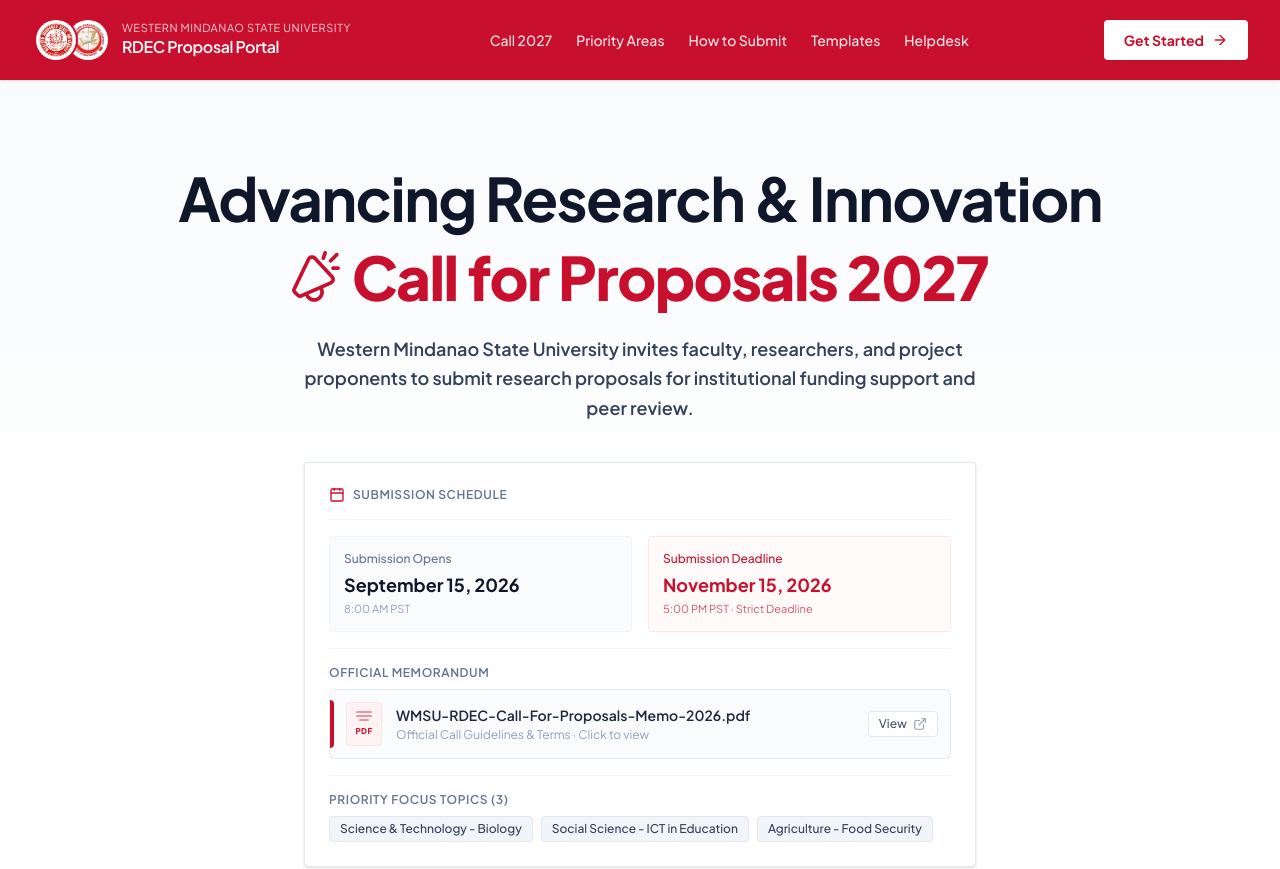
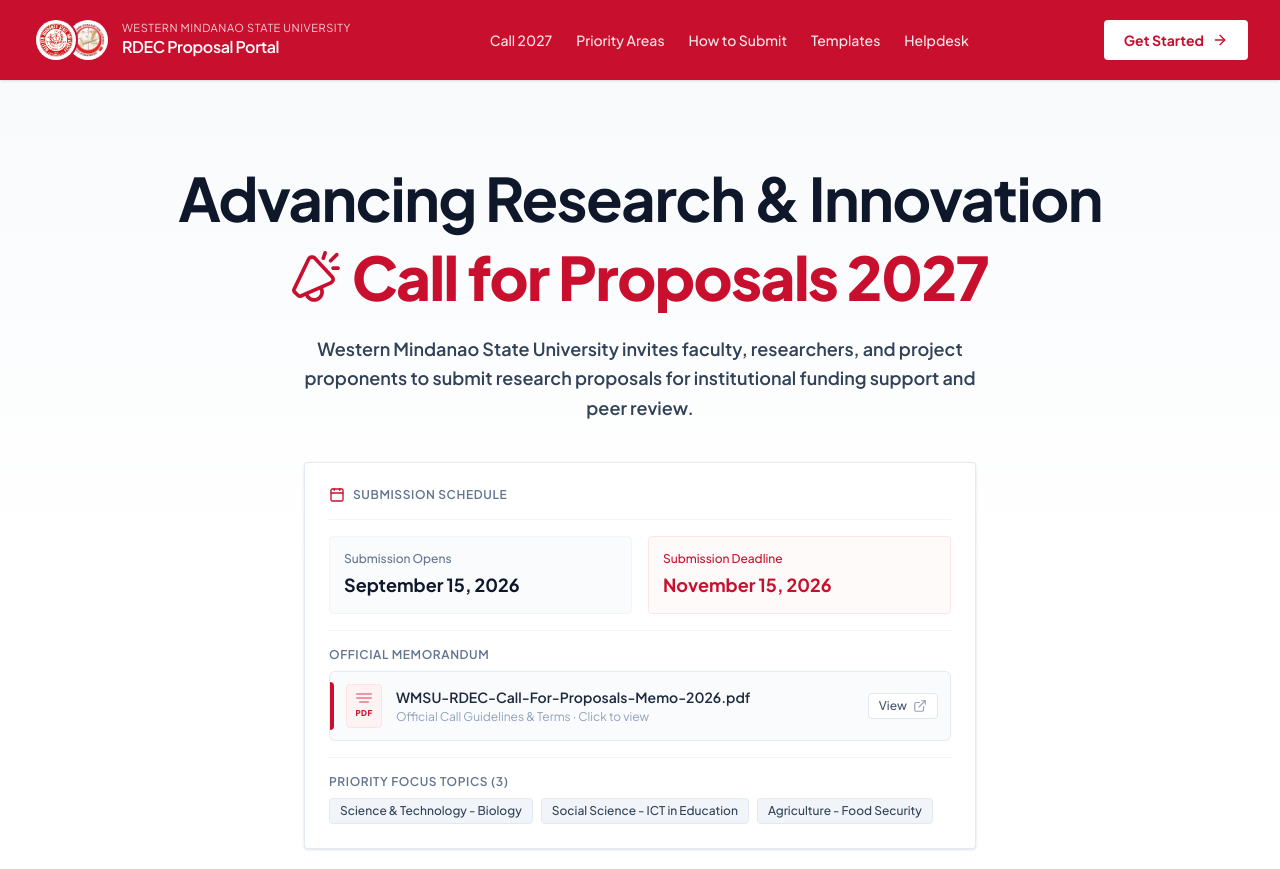
Before and after one commit to RALPH22222/wmsu-rdec, a React (Vite) app: page / in a window 1280 px wide. Shown: the top 869 px of the page. Built offline with nearby package versions, Linux system fonts and the light colour scheme; no server answers; the database is empty.

Commit message:
remove time in submission field on landing page

```diff
--- a/src/components/SubmissionPeriodPortal.tsx
+++ b/src/components/SubmissionPeriodPortal.tsx
@@ -68,25 +68,8 @@
     return dateStr;
   };
 
-  const formatDisplayTime = (timeStr?: string, defaultStr: string = '8:00 AM PST') => {
-    if (!timeStr) return defaultStr;
-    if (timeStr.includes(':')) {
-      const [hStr, mStr] = timeStr.split(':');
-      let hour = parseInt(hStr, 10);
-      const minute = mStr ? mStr.slice(0, 2) : '00';
-      if (!isNaN(hour)) {
-        const ampm = hour >= 12 ? 'PM' : 'AM';
-        hour = hour % 12 || 12;
-        return `${hour}:${minute} ${ampm} PST`;
-      }
-    }
-    return `${timeStr} PST`;
-  };
-
   const formattedStartDate = formatDisplayDate(targetCall?.startDate, 'September 15, 2026');
-  const formattedStartTime = formatDisplayTime(targetCall?.startTime, '8:00 AM PST');
   const formattedEndDate = formatDisplayDate(targetCall?.endDate, 'November 15, 2026');
-  const formattedEndTime = formatDisplayTime(targetCall?.endTime, '5:00 PM PST');
 
   // Official Memo Details
   const memoDetails = useMemo(() => {
@@ -312,25 +295,21 @@
             </div>
 
             <div className="grid grid-cols-1 sm:grid-cols-2 gap-4 pt-4">
-              <div className="bg-slate-50/70 rounded-sm p-3.5 border border-slate-100">
+              <div className="bg-slate-50/70 rounded-sm p-3.5 border border-slate-100 flex flex-col justify-center">
                 <span className="text-xs font-medium text-slate-500 block mb-1">
                   Submission Opens
                 </span>
                 <span className="text-base sm:text-lg font-bold text-slate-900">
                   {formattedStartDate}
                 </span>
-                <span className="text-[11px] text-slate-400 block mt-0.5">{formattedStartTime}</span>
               </div>
 
-              <div className="bg-red-50/40 rounded-sm p-3.5 border border-red-100/80">
+              <div className="bg-red-50/40 rounded-sm p-3.5 border border-red-100/80 flex flex-col justify-center">
                 <span className="text-xs font-medium text-[#C8102E] block mb-1">
                   Submission Deadline
                 </span>
                 <span className="text-base sm:text-lg font-bold text-[#C8102E]">
                   {formattedEndDate}
-                </span>
-                <span className="text-[11px] text-[#C8102E]/70 block mt-0.5">
-                  {formattedEndTime} · {isClosed ? 'Closed' : 'Strict Deadline'}
                 </span>
               </div>
             </div>
```
